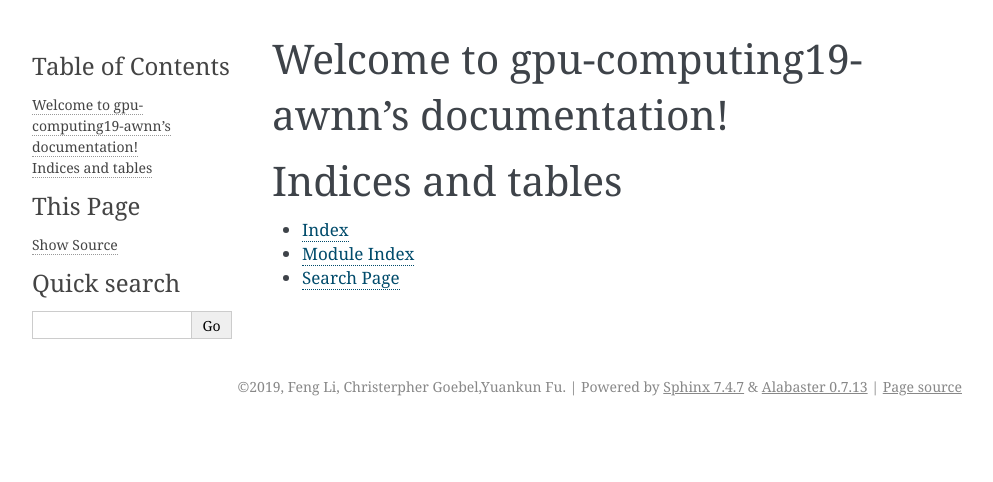
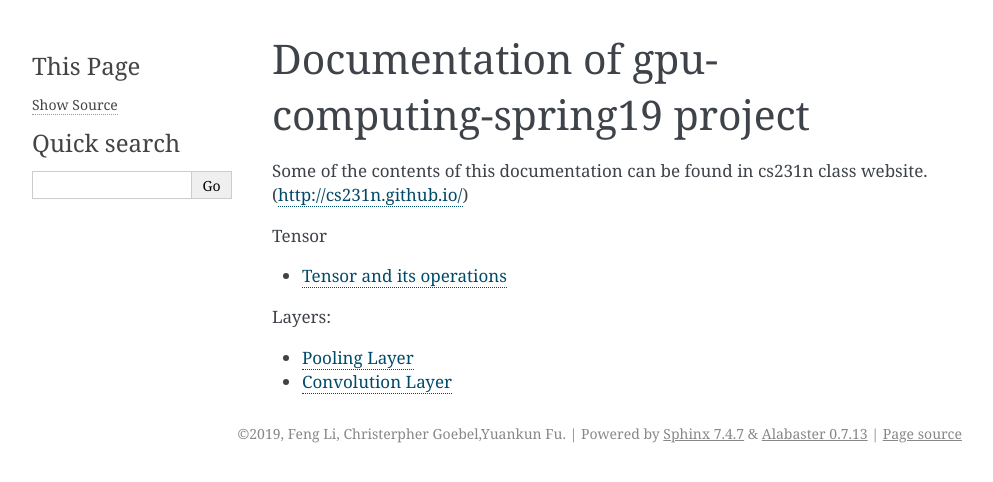
Before and after one commit to fengggli/gpu-computing-materials, a Sphinx documentation site: the page built from docs/source/index.rst, in a window 1280 px wide. Shown: the top 482 px of the page, without its empty margins (148-1141 px from the left). Built offline with Sphinx 7.4.7, drawn with Linux system fonts in a browser that asks for light colours.

Commit message:
[doc] update doc for conv and pool

```diff
--- a/docs/source/index.rst
+++ b/docs/source/index.rst
@@ -3,18 +3,21 @@
    You can adapt this file completely to your liking, but it should at least
    contain the root `toctree` directive.
 
-Welcome to gpu-computing19-awnn's documentation!
+Documentation of gpu-computing-spring19 project
 ================================================
+
+Some of the contents of this documentation can be found in cs231n class website. (http://cs231n.github.io/)
+
 
 .. toctree::
    :maxdepth: 2
-   :caption: Contents:
+   :caption: Tensor
 
+   tensor
 
+.. toctree::
+   :maxdepth: 2
+   :caption: Layers:
 
-Indices and tables
-==================
-
-* :ref:`genindex`
-* :ref:`modindex`
-* :ref:`search`
+   layers/pool.rst
+   layers/conv.rst
--- a/docs/source/tensor.rst
+++ b/docs/source/tensor.rst
@@ -0,0 +1,4 @@
+.. _awnn_tensor:
+
+Tensor and its operations
+=========================
```
Also changed, not shown: docs/source/layers/conv.rst (+10 -0 lines), docs/source/layers/pool.rst (+9 -0 lines).
